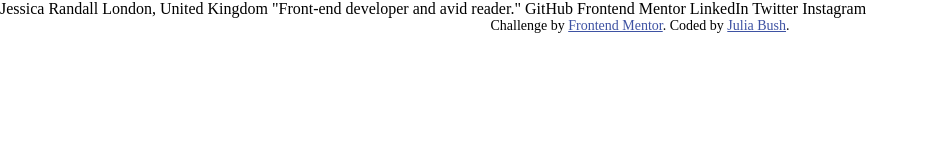
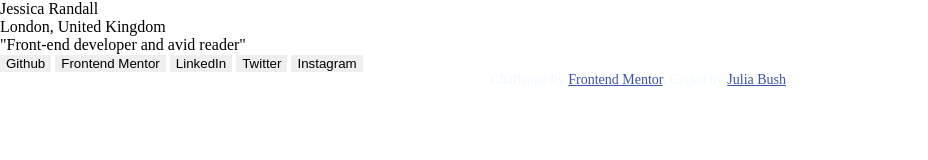
Before and after one commit to juliabush/social-profile, a plain HTML site: page index.html in a window 1280 px wide. Shown: the whole page, without its empty margins (0-928 px from the left). Drawn offline with Linux system fonts and the light colour scheme.

Commit message:
Adding divs and buttons anywhere necessary

```diff
--- a/index.html
+++ b/index.html
@@ -11,22 +11,22 @@
 
   <!-- Feel free to remove these styles or customise in your own stylesheet 👍 -->
   <style>
-    .attribution { font-size: 14px; text-align: center; }
+    .attribution { font-size: 14px; text-align: center; color: aliceblue; }
     .attribution a { color: hsl(228, 45%, 44%); }
   </style>
 </head>
 <body>
+<div class="card">
+ <div> Jessica Randall </div>
+  <div> London, United Kingdom </div>
+  <div>"Front-end developer and avid reader"</div>
 
-  Jessica Randall
-  London, United Kingdom
-  "Front-end developer and avid reader."
-
-  GitHub
-  Frontend Mentor
-  LinkedIn
-  Twitter
-  Instagram
-
+ <button>Github</button>
+ <button>Frontend Mentor</button>
+<Button>LinkedIn</Button>
+  <button>Twitter</button>
+ <button>Instagram</button>
+</div>
   <div class="attribution">
     Challenge by <a href="https://www.frontendmentor.io?ref=challenge" target="_blank">Frontend Mentor</a>.
     Coded by <a href="#">Julia Bush</a>.
```
